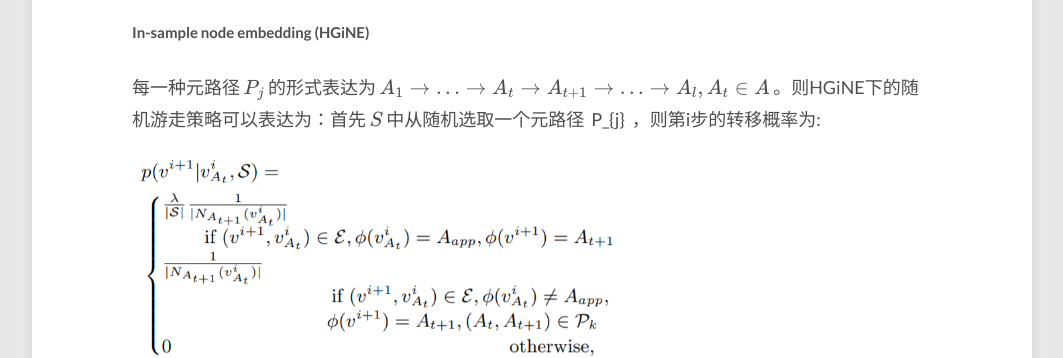
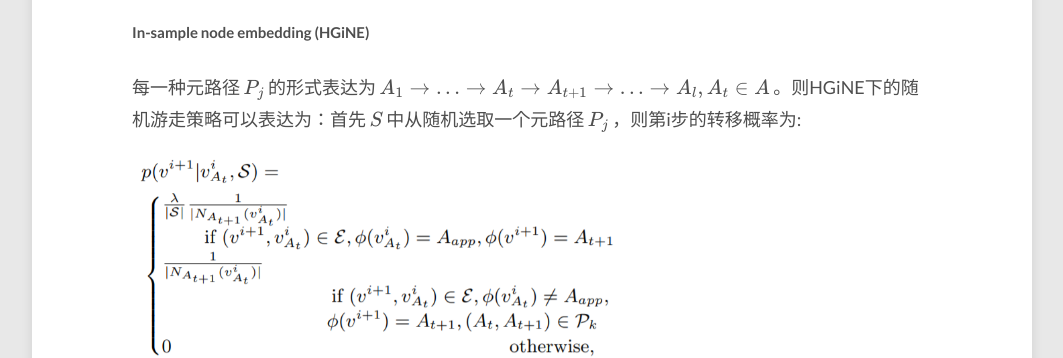
Before and after one commit to E0HYL/BLOG-OF-E0, a Jekyll site: the page built from _posts/2020-05-25-AiDroid.md, in a window 1280 px wide. Shown: the part 3252-3610 px from the top of the page, without its empty margins (108-1171 px from the left). Built offline with Jekyll 4.4.1, drawn with Linux system fonts in a browser that asks for light colours; nearby versions of some CDN libraries; formulas are drawn with MathJax 3; comment, search, counter and statistics services are not loaded.

Commit message:
fix $$ around P_ij

```diff
--- a/_posts/2020-05-25-AiDroid.md
+++ b/_posts/2020-05-25-AiDroid.md
@@ -87,7 +87,7 @@ image:
 
 ##### In-sample node embedding (HGiNE)
 
-每一种元路径 $$ P_{j} $$ 的形式表达为  $$ A_1\rightarrow{...}\rightarrow{A_t}\rightarrow{A_{t+1}}\rightarrow{...}\rightarrow{A_l}, A_t\in{A} $$ 。则HGiNE下的随机游走策略可以表达为：首先 $$ S $$ 中从随机选取一个元路径 $$  $$ P_{j} $$  $$ ，则第i步的转移概率为:
+每一种元路径 $$ P_{j} $$ 的形式表达为  $$ A_1\rightarrow{...}\rightarrow{A_t}\rightarrow{A_{t+1}}\rightarrow{...}\rightarrow{A_l}, A_t\in{A} $$ 。则HGiNE下的随机游走策略可以表达为：首先 $$ S $$ 中从随机选取一个元路径 $$ P_{j} $$ ，则第i步的转移概率为:
 
 <img src="{{ site.url }}/images/Aidroid/image-20200524174413695.png" alt="image-20200524174413695" style="zoom:67%;" />
 
```
